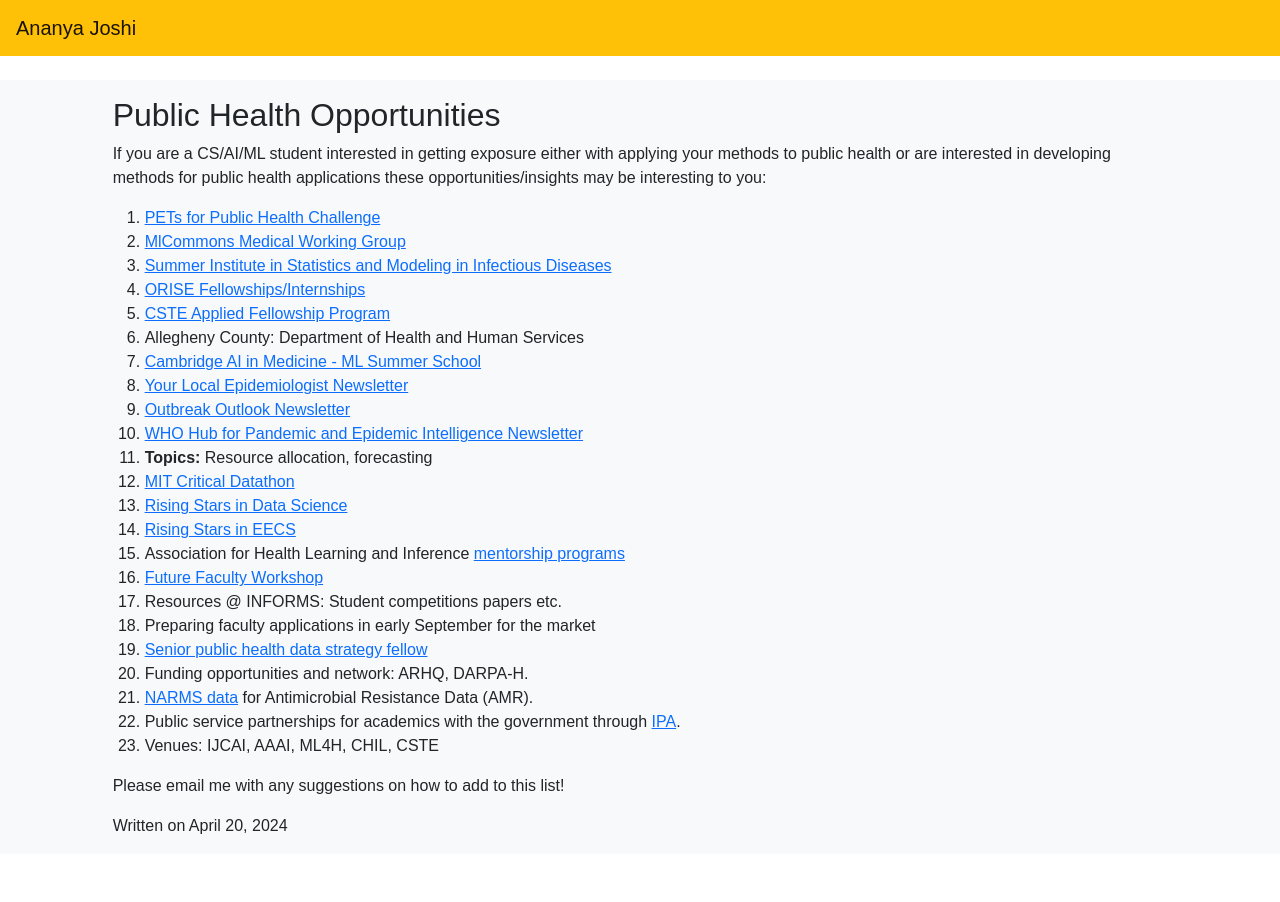
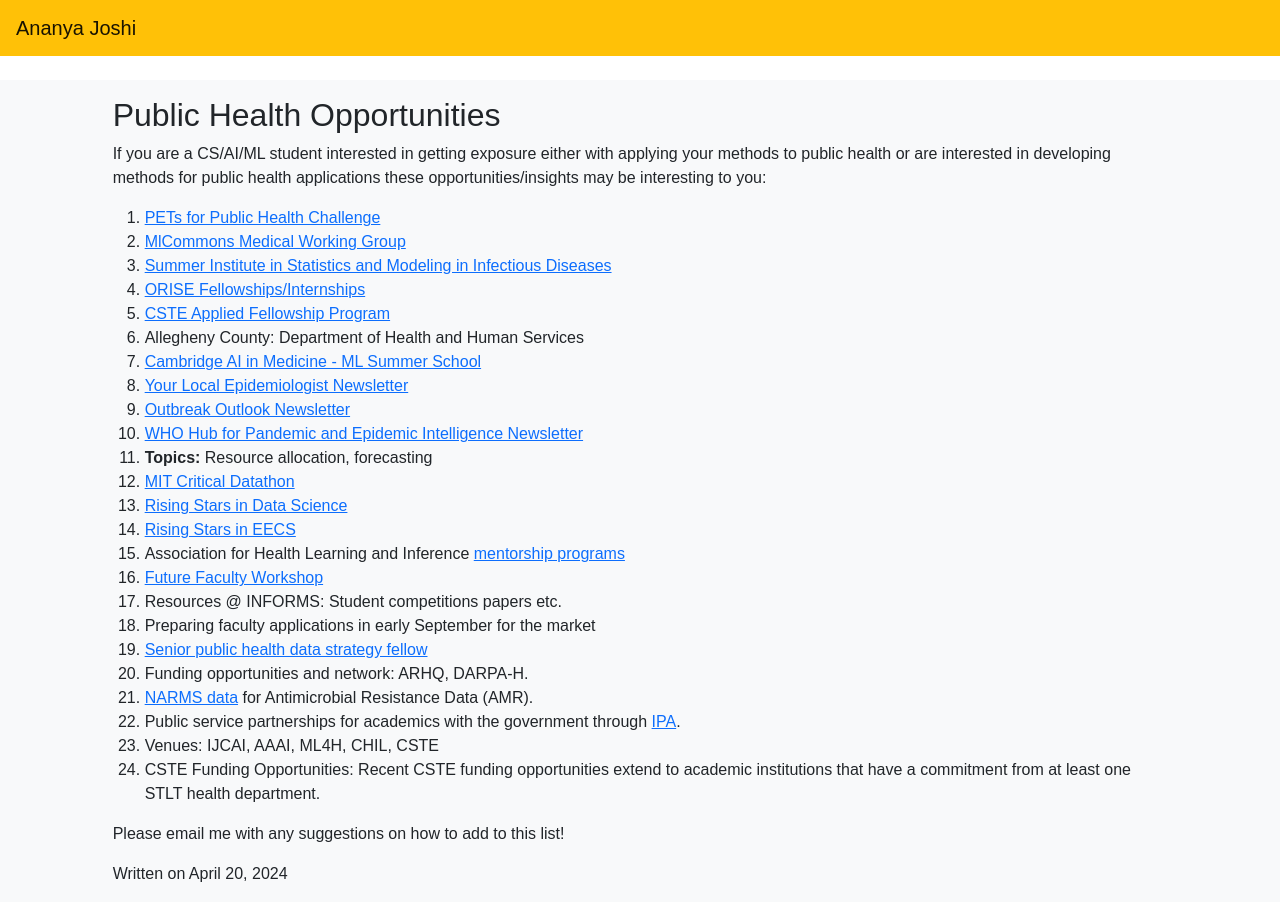
Before and after one commit to Ananya-Joshi/ananya-joshi.github.io, a Jekyll site: the page built from _posts/2024-04-22-Updated-List-of-AI-and-Public-Health-Opportunities.md, in a window 1280 px wide. Built offline with Jekyll 4.4.1, drawn with Linux system fonts in a browser that asks for light colours.

Commit message:
Update 2024-04-22-Updated-List-of-AI-and-Public-Health-Opportunities.md

```diff
--- a/_posts/2024-04-22-Updated-List-of-AI-and-Public-Health-Opportunities.md
+++ b/_posts/2024-04-22-Updated-List-of-AI-and-Public-Health-Opportunities.md
@@ -30,6 +30,7 @@
 21. [NARMS data](https://www.fda.gov/animal-veterinary/national-antimicrobial-resistance-monitoring-system/narms-now-integrated-data) for Antimicrobial Resistance Data (AMR).
 22. Public service partnerships for academics with the government through [IPA](https://ourpublicservice.org/our-solutions/workforce/federal-hiring/intergovernmental-personnel-act-hiring-and-placement/).
 23. Venues: IJCAI, AAAI, ML4H, CHIL, CSTE
+24. CSTE Funding Opportunities: Recent CSTE funding opportunities extend to academic institutions that have a commitment from at least one STLT health department.
 
 
 Please email me with any suggestions on how to add to this list!
```
